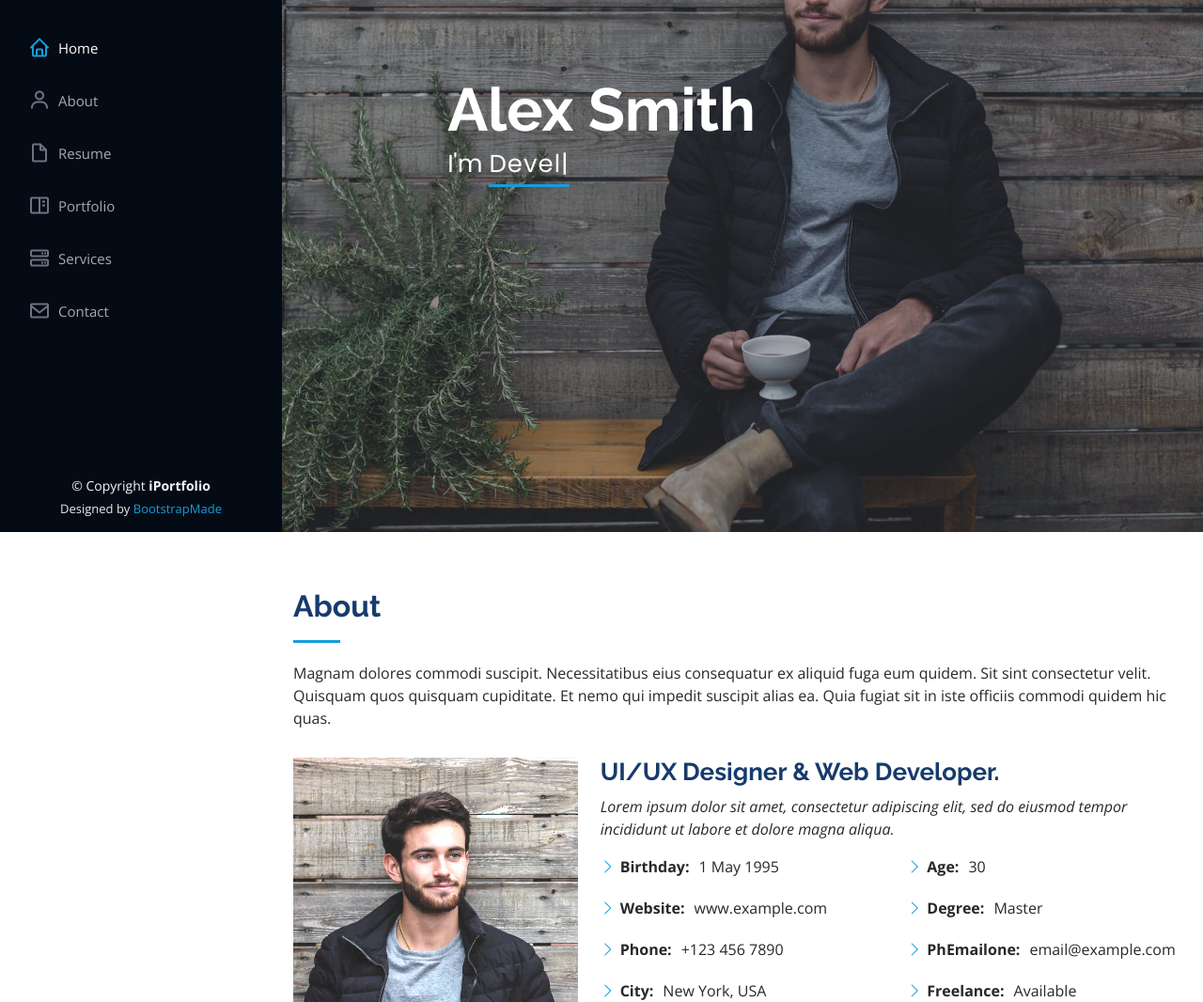
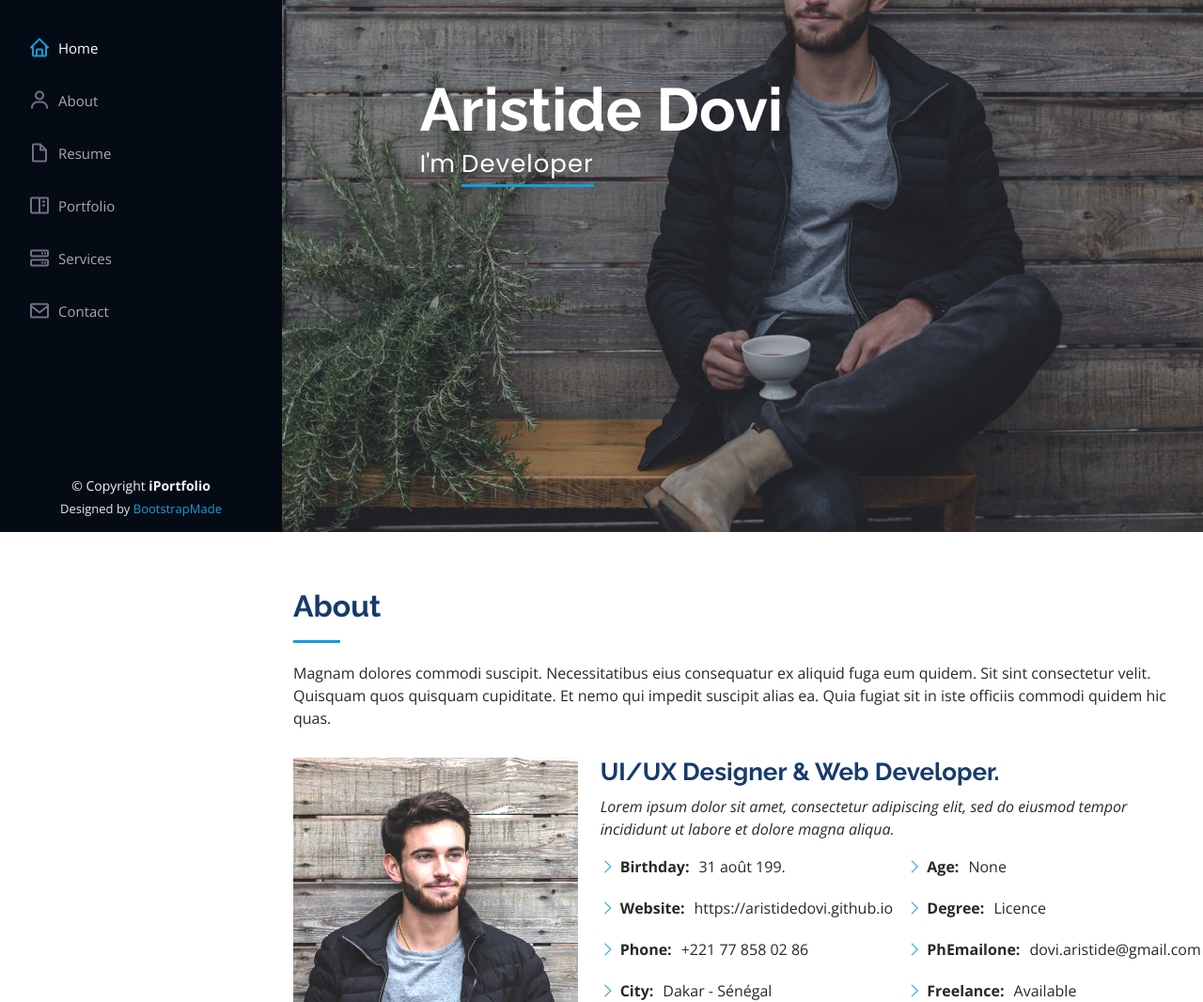
Before and after one commit to aristidedovi/aristidedovi.github.io, a plain HTML site: page index.html in a window 1280 px wide. Shown: the part 234-1300 px from the top of the page at 94% size. Drawn offline with nearby package versions, Linux system fonts and the light colour scheme.

Commit message:
add infromation

```diff
--- a/index.html
+++ b/index.html
@@ -72,8 +72,8 @@
   <!-- ======= Hero Section ======= -->
   <section id="hero" class="d-flex flex-column justify-content-center align-items-center">
     <div class="hero-container" data-aos="fade-in">
-      <h1>Alex Smith</h1>
-      <p>I'm <span class="typed" data-typed-items="Designer, Developer, Freelancer, Photographer"></span></p>
+      <h1>Aristide Dovi</h1>
+      <p>I'm <span class="typed" data-typed-items="Webmaster, Developer, Freelancer"></span></p>
     </div>
   </section><!-- End Hero -->
 
@@ -101,17 +101,17 @@
             <div class="row">
               <div class="col-lg-6">
                 <ul>
-                  <li><i class="bi bi-chevron-right"></i> <strong>Birthday:</strong> <span>1 May 1995</span></li>
-                  <li><i class="bi bi-chevron-right"></i> <strong>Website:</strong> <span>www.example.com</span></li>
-                  <li><i class="bi bi-chevron-right"></i> <strong>Phone:</strong> <span>+123 456 7890</span></li>
-                  <li><i class="bi bi-chevron-right"></i> <strong>City:</strong> <span>New York, USA</span></li>
+                  <li><i class="bi bi-chevron-right"></i> <strong>Birthday:</strong> <span>31 août 199.</span></li>
+                  <li><i class="bi bi-chevron-right"></i> <strong>Website:</strong> <span>https://aristidedovi.github.io</span></li>
+                  <li><i class="bi bi-chevron-right"></i> <strong>Phone:</strong> <span>+221 77 858 02 86</span></li>
+                  <li><i class="bi bi-chevron-right"></i> <strong>City:</strong> <span>Dakar - Sénégal</span></li>
                 </ul>
               </div>
               <div class="col-lg-6">
                 <ul>
-                  <li><i class="bi bi-chevron-right"></i> <strong>Age:</strong> <span>30</span></li>
-                  <li><i class="bi bi-chevron-right"></i> <strong>Degree:</strong> <span>Master</span></li>
-                  <li><i class="bi bi-chevron-right"></i> <strong>PhEmailone:</strong> <span>email@example.com</span></li>
+                  <li><i class="bi bi-chevron-right"></i> <strong>Age:</strong> <span>None</span></li>
+                  <li><i class="bi bi-chevron-right"></i> <strong>Degree:</strong> <span>Licence</span></li>
+                  <li><i class="bi bi-chevron-right"></i> <strong>PhEmailone:</strong> <span>dovi.aristide@gmail.com</span></li>
                   <li><i class="bi bi-chevron-right"></i> <strong>Freelance:</strong> <span>Available</span></li>
                 </ul>
               </div>
```
